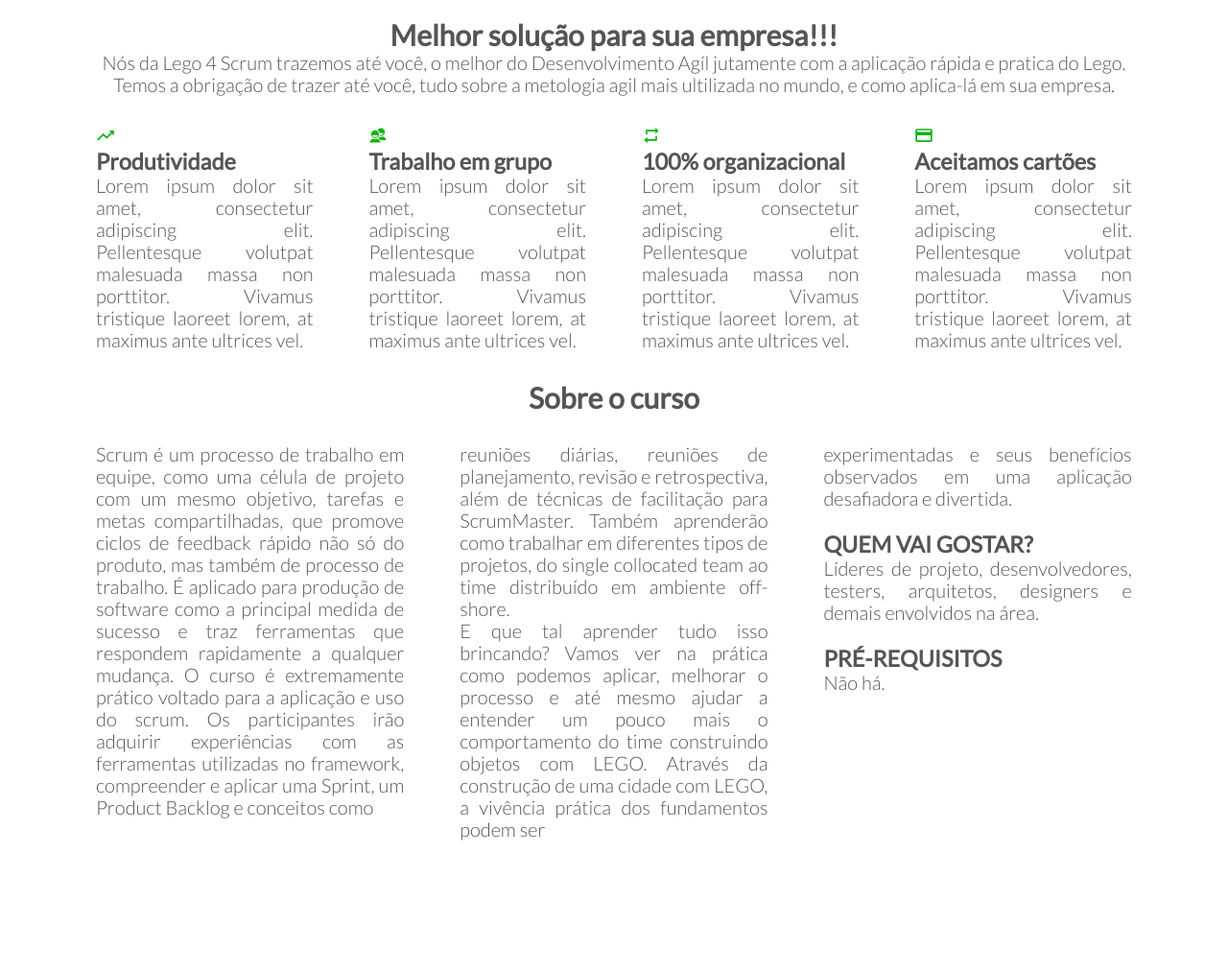
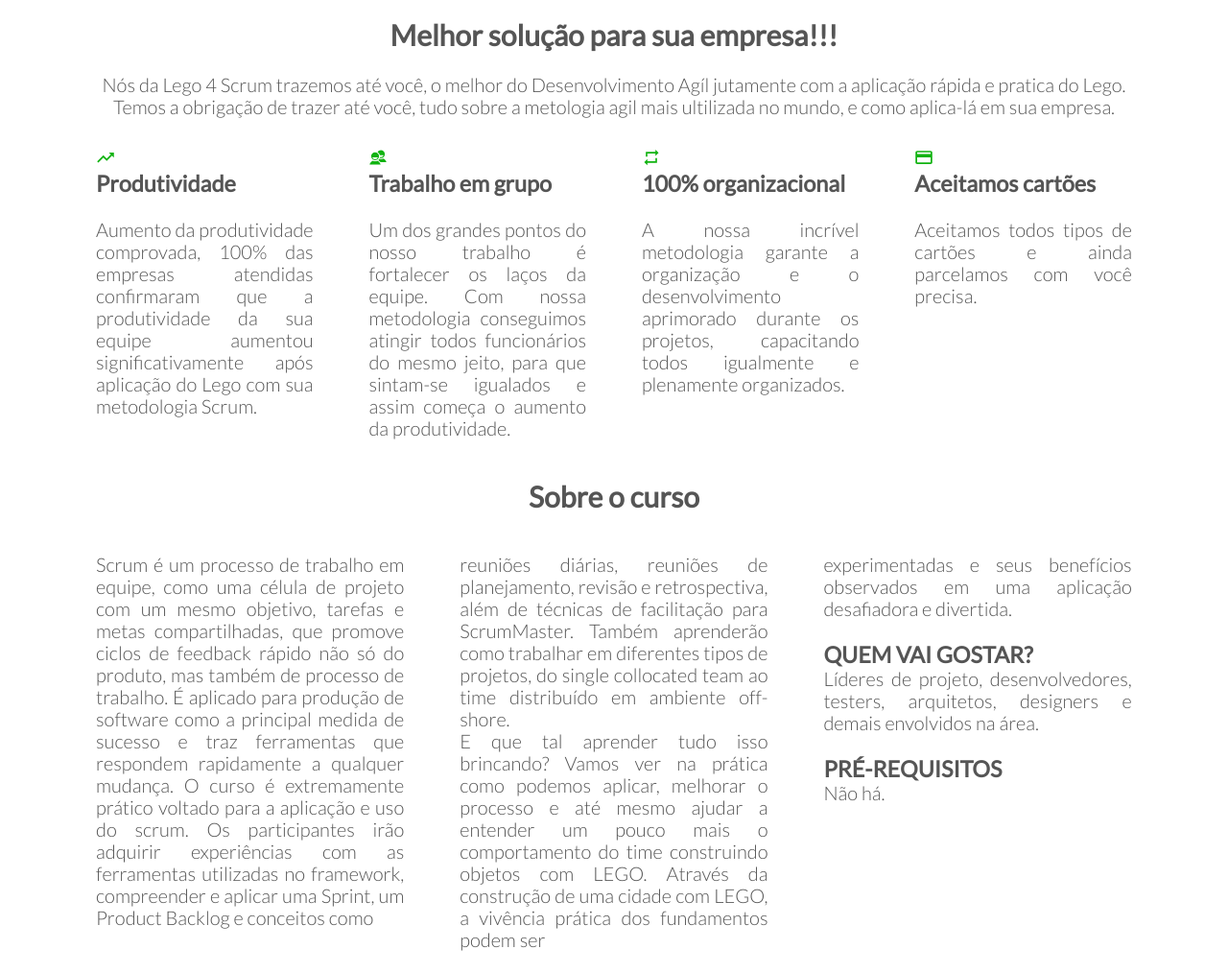
Before and after one commit to filipesrocha1109/project_DWDM, a plain HTML site: page index.html in a window 1280 px wide. Shown: the part 801-1815 px from the top of the page at 96% size. Drawn offline with nearby package versions, Linux system fonts and the light colour scheme.

Commit message:
added changes

```diff
--- a/index.html
+++ b/index.html
@@ -32,6 +32,7 @@
     <section class="section-features">
         <div class="long-copy" id="maisInformacoes">
             <h2>Melhor solução para sua empresa!!!</h2>
+            <br>
             <p class="long-copy">
                 Nós da Lego 4 Scrum trazemos até você, o melhor do Desenvolvimento Agíl jutamente com a aplicação rápida e pratica do Lego.
                 <br> Temos a obrigação de trazer até você, tudo sobre a metologia agil mais ultilizada no mundo, e como aplica-lá em sua empresa.
@@ -41,25 +42,29 @@
             <div class="col span-1-of-4 box">
                 <ion-icon name="trending-up"></ion-icon>
                 <h3>Produtividade</h3>
-                <p>Lorem ipsum dolor sit amet, consectetur adipiscing elit. Pellentesque volutpat malesuada massa non porttitor. Vivamus tristique laoreet lorem, at maximus ante ultrices vel.</p>
+                <br>
+                <p>Aumento da produtividade comprovada, 100% das empresas atendidas confirmaram que a produtividade da sua equipe aumentou significativamente após aplicação do Lego com sua metodologia Scrum. </p>
             </div>
             <div class="col span-1-of-4 box">
                 <ion-icon name="contacts"></ion-icon>
                 <h3>Trabalho em grupo</h3>
-                <p>Lorem ipsum dolor sit amet, consectetur adipiscing elit. Pellentesque volutpat malesuada massa non porttitor. Vivamus tristique laoreet lorem, at maximus ante ultrices vel.</p>
+                <br>
+                <p>Um dos grandes pontos do nosso trabalho é fortalecer os laços da equipe. Com nossa metodologia conseguimos atingir todos funcionários do mesmo jeito, para que sintam-se igualados e assim começa o aumento da produtividade. </p>
             </div>
             <div class="col span-1-of-4 box">
                 <ion-icon name="repeat"></ion-icon>
                 <h3>100% organizacional</h3>
-                <p>Lorem ipsum dolor sit amet, consectetur adipiscing elit. Pellentesque volutpat malesuada massa non porttitor. Vivamus tristique laoreet lorem, at maximus ante ultrices vel.</p>
+                <br>
+                <p>A nossa incrível metodologia garante a organização e o desenvolvimento aprimorado durante os projetos, capacitando todos igualmente e plenamente organizados.</p>
             </div>
             <div class="col span-1-of-4 box">
                 <ion-icon name="card"></ion-icon>
                 <h3>Aceitamos cartões</h3>
-                <p>Lorem ipsum dolor sit amet, consectetur adipiscing elit. Pellentesque volutpat malesuada massa non porttitor. Vivamus tristique laoreet lorem, at maximus ante ultrices vel.</p>
+                <br>
+                <p>Aceitamos todos tipos de cartões e ainda parcelamos com você precisa.</p>
             </div>
             <section class="about-of-course">
-                <div class="about-of-course">
+                <div class="about-of-course col span-3-of-3">
                     <h2>Sobre o curso</h2>
                 </div>
                 <div class="about" id="about-of-course">
@@ -223,7 +228,6 @@
         <section class="section-testimonials">
             <div class="citie">
                 <div class="col span-3-of-3">
-                    <!-- Aqui irá o título da primeira div -->
                     <h2 class="row-7">Melhorando a qualidade de vida das pessoas</h2>
                 </div>
                 <div class="row-6">
@@ -260,6 +264,7 @@
                 </div>
             </div>
         </section>
+        <br>
         <footer>
             <div class="row-9">
                 <div class="col span-1-of-2">
--- a/resources/css/styles.css
+++ b/resources/css/styles.css
@@ -14,7 +14,7 @@
     }
 
     .section-features {
-        height: 120vh;
+        height: 80vh;
         margin-top: 20px;
         margin-left: 80px;
         margin-right: 80px;
@@ -309,7 +309,7 @@
     }
 
     footer {
-        margin-top: 1400px;
+        margin-top: 1450px;
         background-color: #333;
         padding: 70px;
         font-size: 80%;
```
